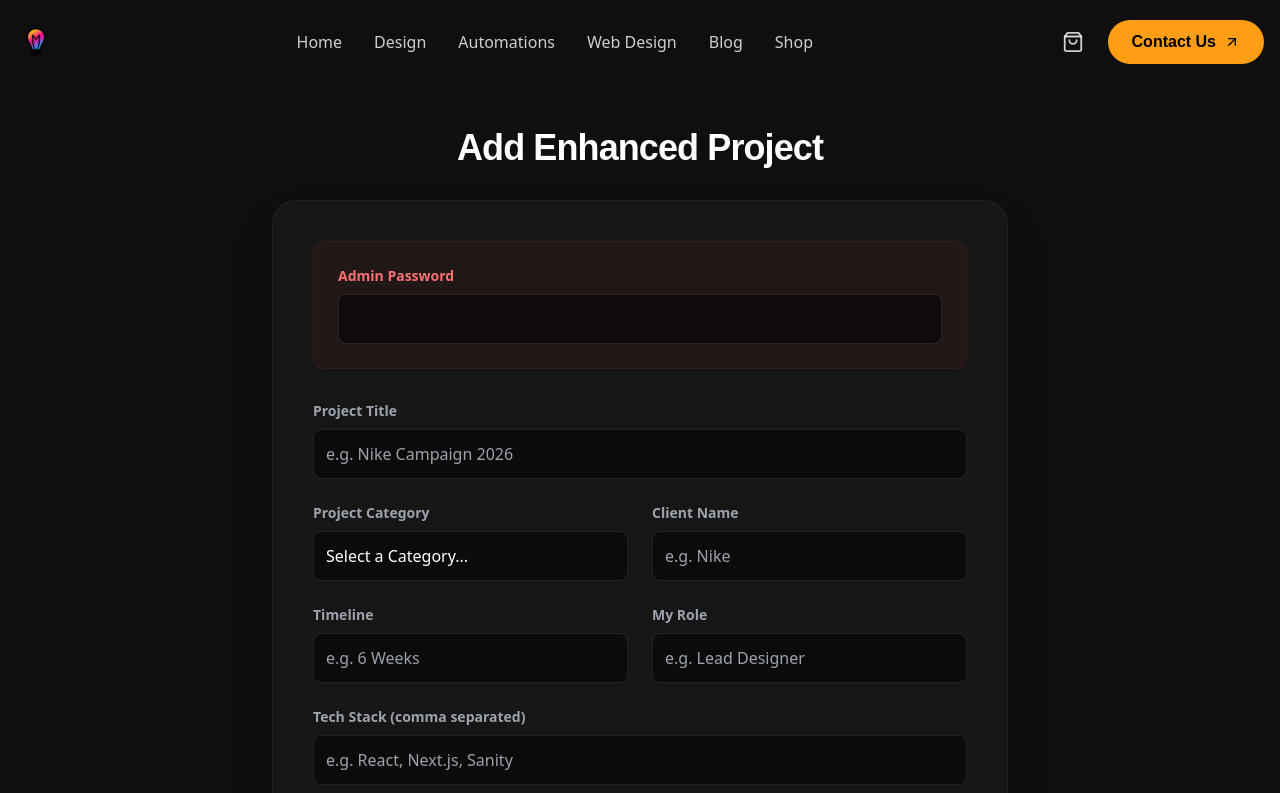
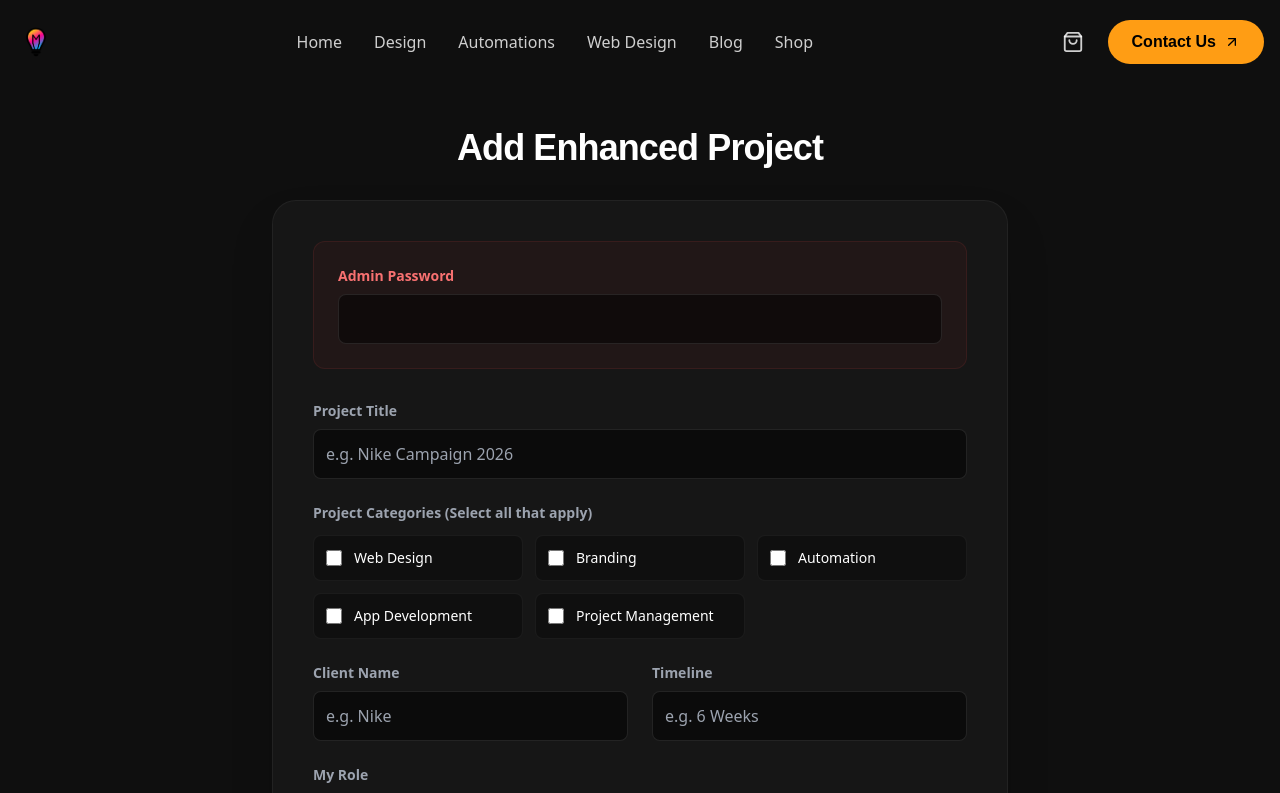
Before and after one commit to moguldesignsjordan/mdawebsite, a Next.js app: page /admin/add-project in a window 1280 px wide. Shown: the top 793 px of the page. Built offline with nearby package versions, Linux system fonts and the light colour scheme.

Commit message:
Enable multi-select project categories and update API

```diff
--- a/app/admin/add-project/page.js
+++ b/app/admin/add-project/page.js
@@ -1,6 +1,14 @@
 'use client';
 
 import { useState } from 'react';
+
+const CATEGORIES = [
+  "Web Design",
+  "Branding",
+  "Automation",
+  "App Development",
+  "Project Management"
+];
 
 export default function AddProjectPage() {
   const [isLoading, setIsLoading] = useState(false);
@@ -12,6 +20,13 @@ export default function AddProjectPage() {
     setMessage('');
 
     const formData = new FormData(e.target);
+
+    // LOGIC CHECK: Ensure at least one category is checked
+    if (formData.getAll('projectType').length === 0) {
+      setMessage('❌ Please select at least one Project Category');
+      setIsLoading(false);
+      return;
+    }
 
     try {
       const res = await fetch('/api/create-project', {
@@ -64,22 +79,22 @@ export default function AddProjectPage() {
               />
             </div>
 
-            {/* Project Category (NEW) */}
-            <div>
-              <label className="block text-sm font-bold text-gray-400 mb-2">Project Category</label>
-              <select
-                name="projectType"
-                required
-                defaultValue=""
-                className="w-full bg-black/50 border border-white/10 rounded-lg p-3 text-white focus:border-orange-500 outline-none appearance-none cursor-pointer"
-              >
-                <option value="" disabled>Select a Category...</option>
-                <option value="Web Design">Web Design</option>
-                <option value="Branding">Branding</option>
-                <option value="Automation">Automation</option>
-                <option value="App Development">App Development</option>
-                <option value="Project Management">Project Management</option>
-              </select>
+            {/* Project Categories (MULTI-SELECT CHECKBOXES) */}
+            <div className="md:col-span-2">
+              <label className="block text-sm font-bold text-gray-400 mb-3">Project Categories (Select all that apply)</label>
+              <div className="grid grid-cols-2 md:grid-cols-3 gap-3">
+                {CATEGORIES.map((cat) => (
+                  <label key={cat} className="flex items-center space-x-3 bg-black/30 p-3 rounded-lg border border-white/5 cursor-pointer hover:border-orange-500/50 transition-colors">
+                    <input
+                      type="checkbox"
+                      name="projectType"
+                      value={cat}
+                      className="w-4 h-4 accent-orange-500 rounded cursor-pointer"
+                    />
+                    <span className="text-sm font-medium">{cat}</span>
+                  </label>
+                ))}
+              </div>
             </div>
 
             {/* Client */}
@@ -115,7 +130,7 @@ export default function AddProjectPage() {
               />
             </div>
 
-             {/* Tech Stack - Made Full Width for ease */}
+             {/* Tech Stack */}
              <div className="md:col-span-2">
               <label className="block text-sm font-bold text-gray-400 mb-2">Tech Stack (comma separated)</label>
               <input
--- a/app/api/create-project/route.js
+++ b/app/api/create-project/route.js
@@ -22,6 +22,11 @@ export async function POST(request) {
 
     // 1. Extract Basic Fields
     const title = formData.get('title');
+
+    // --- NEW: Grab all selected checkboxes as an array ---
+    const projectType = formData.getAll('projectType');
+    // ----------------------------------------------------
+
     const tagline = formData.get('tagline');
     const clientName = formData.get('client');
     const timeline = formData.get('timeline');
@@ -73,6 +78,7 @@ export async function POST(request) {
     const newProject = await client.create({
       _type: 'project',
       title,
+      projectType, // <--- NEW: Add the array to the database document
       slug: { _type: 'slug', current: slug },
       tagline,
       client: clientName,
--- a/app/components/PortfolioFilter.js
+++ b/app/components/PortfolioFilter.js
@@ -9,9 +9,10 @@ const categories = ["All", "Web Design", "Branding", "Automation", "App Developm
 export default function PortfolioFilter({ projects }) {
   const [activeCategory, setActiveCategory] = useState("All");
 
-  const filteredProjects = activeCategory === "All"
-    ? projects
-    : projects.filter(p => p.projectType === activeCategory);
+
+const filteredProjects = activeCategory === "All"
+  ? projects
+  : projects.filter(p => p.projectType && p.projectType.includes(activeCategory));
 
   return (
     <div>
--- a/app/components/PortfolioGrid.js
+++ b/app/components/PortfolioGrid.js
@@ -3,7 +3,6 @@
 import { motion } from 'framer-motion';
 import Link from 'next/link';
 
-// FIX: Added "projects = []" to handle cases where data is missing/loading
 export default function PortfolioGrid({ projects = [] }) {
 
   // Safety check: If projects is still somehow null, return nothing
@@ -23,8 +22,10 @@ export default function PortfolioGrid({ projects = [] }) {
           className="group relative overflow-hidden rounded-2xl"
         >
           <Link href={`/portfolio/${project.slug}`}>
-            {/* Card Image */}
-            <div className="aspect-[4/3] overflow-hidden rounded-2xl bg-[#161616] border border-white/5">
+            {/* 1. GLOBAL BG: Changed bg-[#161616] -> bg-dark-lighter
+                2. GLOBAL BORDER: Added group-hover:border-primary/50
+            */}
+            <div className="aspect-[4/3] overflow-hidden rounded-2xl bg-dark-lighter border border-white/5 transition-colors duration-300 group-hover:border-primary/50">
               {project.imageUrl ? (
                 <img
                   src={project.imageUrl}
@@ -37,7 +38,8 @@ export default function PortfolioGrid({ projects = [] }) {
 
               {/* Hover Overlay */}
               <div className="absolute inset-0 bg-black/60 opacity-0 group-hover:opacity-100 transition-opacity duration-300 flex items-center justify-center">
-                <span className="bg-orange-600 text-white px-5 py-2 text-sm rounded-full font-bold transform translate-y-4 group-hover:translate-y-0 transition-transform duration-300 shadow-lg">
+                {/* 3. GLOBAL ACCENT: Changed bg-orange-600 -> bg-primary */}
+                <span className="bg-primary text-white px-5 py-2 text-sm rounded-full font-bold transform translate-y-4 group-hover:translate-y-0 transition-transform duration-300 shadow-lg shadow-primary/20">
                   View Project
                 </span>
               </div>
@@ -45,7 +47,8 @@ export default function PortfolioGrid({ projects = [] }) {
 
             {/* Card Text */}
             <div className="mt-4">
-              <h3 className="text-lg font-bold font-heading text-white group-hover:text-orange-500 transition-colors">
+              {/* 4. GLOBAL TEXT: Changed hover:text-orange-500 -> group-hover:text-primary */}
+              <h3 className="text-lg font-bold font-heading text-white group-hover:text-primary transition-colors">
                 {project.title}
               </h3>
               <p className="text-xs text-gray-500 uppercase tracking-wider mt-1">
```
Also changed, not shown: sanity/schemaTypes/project.js (+7 -5 lines).
